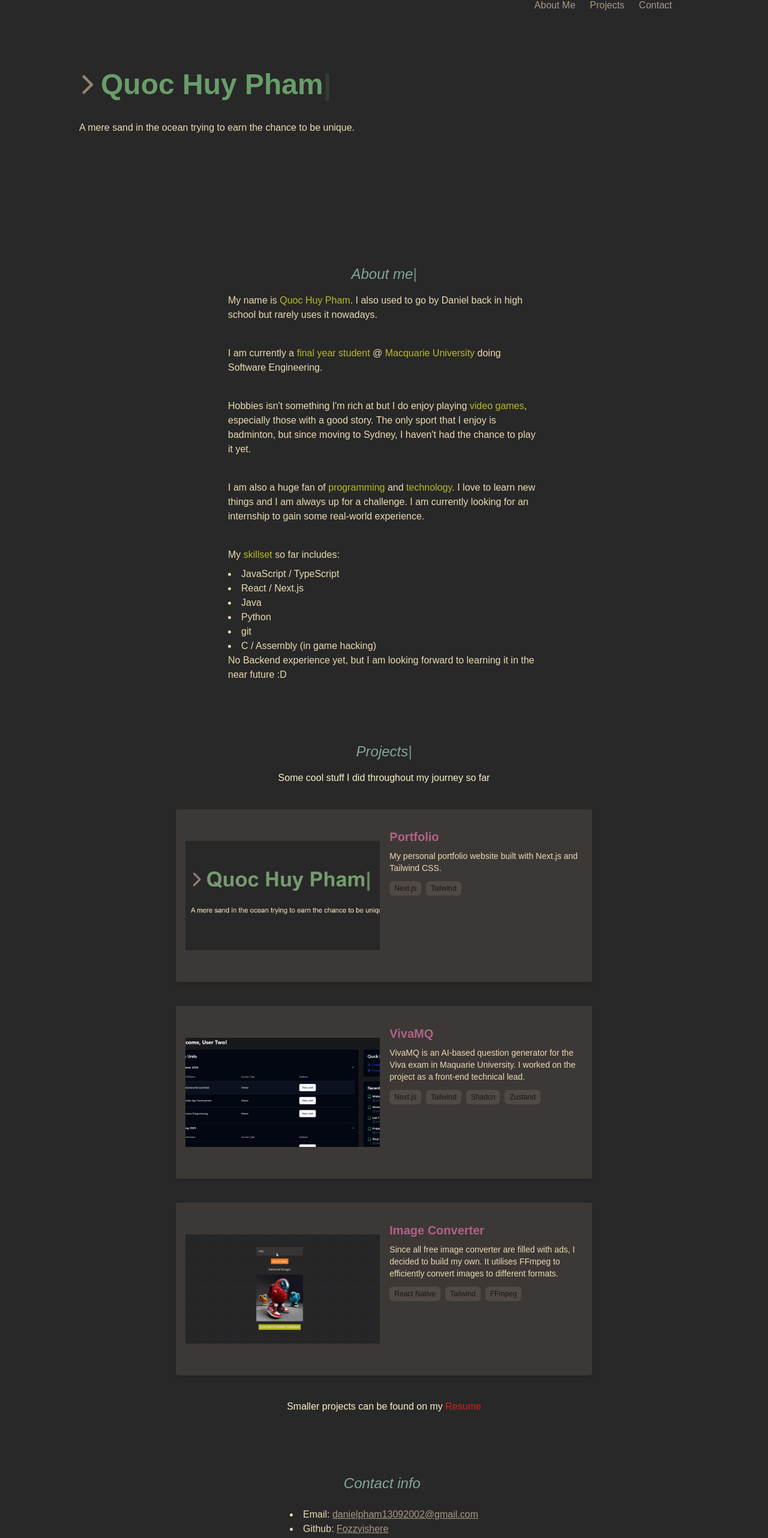
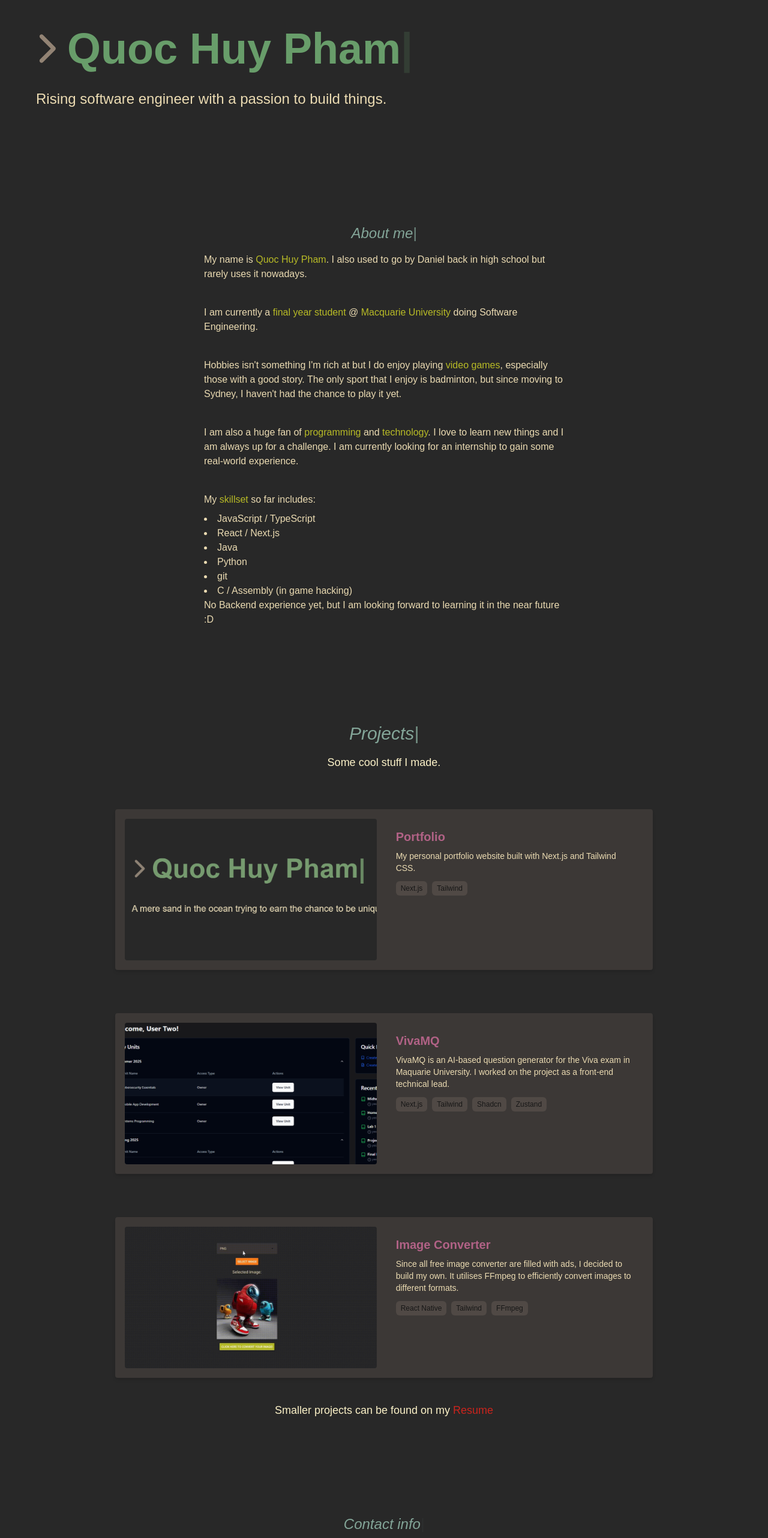
Before and after one commit to Fozzyishere/portfiolio, a Next.js app: page / in a window 1280 px wide. Shown: the part 139-2703 px from the top of the page at 60% size. Built offline with nearby package versions, Linux system fonts and the light colour scheme.

Commit message:
feat: basic responsive design

```diff
--- a/src/app/page.tsx
+++ b/src/app/page.tsx
@@ -9,7 +9,7 @@ import { Contact } from "@/components/Contact";
 
 export default function Home() {
   return (
-    <main className="bg-gruvbox-bg0 flex flex-col min-h-screen p-30">
+    <main className="bg-gruvbox-bg0 flex flex-col px-4 py-6 sm:px-6 sm:py-8 md:px-8 md:py-10 lg:px-10 lg:py-12">
       <Navbar />
       <Hero />
       <AboutMe />
--- a/src/components/AboutMe.tsx
+++ b/src/components/AboutMe.tsx
@@ -3,7 +3,7 @@ import Typewriter from "./ui/Typewriter";
 
 export const AboutMe = () => {
   return (
-    <div className="about-me text-gruvbox-fg1 flex flex-col items-center justify-center pt-25 pb-25">
+    <div className="about-me text-gruvbox-fg1 flex flex-col items-center justify-center py-10 md:py-20 ">
       <h1 className="text-2xl text-gruvbox-blue-light mb-4 italic">
         <Typewriter string="About me" typeSpeed={60} />
       </h1>
--- a/src/components/Contact.tsx
+++ b/src/components/Contact.tsx
@@ -3,7 +3,7 @@ import Typewriter from "./ui/Typewriter";
 
 export const Contact = () => {
   return (
-    <div className="text-gruvbox-fg1 flex flex-col items-center justify-center pt-25 pb-25">
+    <div className="text-gruvbox-fg1 flex flex-col items-center justify-center py-10 md:py-20">
       <h1 className="text-2xl text-gruvbox-blue-light mb-4 italic">
         <Typewriter string="Contact info" typeSpeed={60} />
       </h1>
--- a/src/components/Hero.tsx
+++ b/src/components/Hero.tsx
@@ -6,12 +6,12 @@ const Hero = () => {
   return (
     <div className="py-20">
       <div className="container mx-auto text-left">
-        <h1 className="flex flex-row text-5xl font-bold mb-4 text-gruvbox-aqua-dark">
+        <h1 className="flex flex-row text-5xl md:text-7xl font-bold mb-4 text-gruvbox-aqua-dark">
           <FaChevronRight className="text-gruvbox-gray-dark transform-[scale(0.75)]" />
           <Typewriter string="Quoc Huy Pham" typeSpeed={60} />
         </h1>
-        <p className="p-3 text-l text-gruvbox-fg1 mb-4 mt-4 leading-10">
-          A mere sand in the ocean trying to earn the chance to be unique.
+        <p className="p-5 text-l md:text-2xl text-gruvbox-fg1 mb-4 mt-4 leading-6">
+          Rising software engineer with a passion to build things.
         </p>
       </div>
     </div>
--- a/src/components/Projects.tsx
+++ b/src/components/Projects.tsx
@@ -7,14 +7,14 @@ import ImageConverter from "../img/image-converter.png";
 
 export const Projects = () => {
   return (
-    <div className="flex flex-col items-center w-full h-full">
-      <h1 className="text-2xl text-gruvbox-blue-light mb-4 italic ">
+    <div className="flex flex-col items-center w-full h-full py-10 md:py-20">
+      <h1 className="text-xl sm:text-2xl md:text-3xl text-gruvbox-blue-light mb-2 sm:mb-4 italic">
         <Typewriter string="Projects" typeSpeed={60} />
       </h1>
-      <h3 className="text-gruvbox-fg0">
-        Some cool stuff I did throughout my journey so far
+      <h3 className="text-sm sm:text-base md:text-lg text-gruvbox-fg0 text-center mb-6">
+        Some cool stuff I made.
       </h3>
-      <div className="flex flex-col">
+      <div className="flex flex-col w-full max-w-4xl gap-6 md:gap-8">
         <InfoCard
           src={PortfolioImg}
           alt="Portfolio"
@@ -34,7 +34,7 @@ export const Projects = () => {
           techUsedText={["React Native", "Tailwind", "FFmpeg"]}
         />
       </div>
-      <h3 className="text-gruvbox-fg0 pt-10">
+      <h3 className="text-sm sm:text-base md:text-lg text-gruvbox-fg0 pt-6 md:pt-10 text-center">
         Smaller projects can be found on my{" "}
         <span className="text-gruvbox-red-dark hover:text-gruvbox-red-light">
           Resume
--- a/src/components/ui/InfoCard.tsx
+++ b/src/components/ui/InfoCard.tsx
@@ -3,9 +3,7 @@ import React from "react";
 import Image, { StaticImageData } from "next/image";
 
 interface InfoCardProps {
-  //Next image properties
   src: StaticImageData;
-  //Text properties
   alt: string;
   descText: string;
   techUsedText: string[];
@@ -18,17 +16,22 @@ const InfoCard: React.FC<InfoCardProps> = ({
   techUsedText,
 }) => {
   return (
-    <div className="mt-10 flex justify-center items-center w-full h-full">
-      <Card className="flex flex-row w-2/3">
-        <div className="relative overflow-hidden rounded-sm content-center">
-          <Image src={src} alt={alt} width={500} height={500} />
+    <div className="mt-6 sm:mt-10 flex justify-center items-center w-full">
+      <Card className="flex flex-col md:flex-row w-full sm:w-5/6 md:w-full">
+        <div className="relative overflow-hidden content-center rounded-sm w-full md:w-2/3">
+          <Image
+            src={src}
+            alt={alt}
+            width={500}
+            height={500}
+          />
         </div>
-        <div className="ml-4 flex flex-col w-3/4 h-64">
-          <h2 className="text-xl font-semibold text-gruvbox-purple-dark mb-2 mt-4">
+        <div className="p-4 md:ml-4 flex flex-col w-full md:w-2/3">
+          <h2 className="text-lg sm:text-xl font-semibold text-gruvbox-purple-dark mb-2">
             {alt}
           </h2>
-          <p className="text-gruvbox-fg1 text-sm">{descText}</p>
-          <div className="mt-3 flex gap-2">
+          <p className="text-gruvbox-fg1 text-xs sm:text-sm">{descText}</p>
+          <div className="mt-3 flex flex-wrap gap-2">
             {techUsedText.map((tech) => (
               <span
                 key={tech}
```
